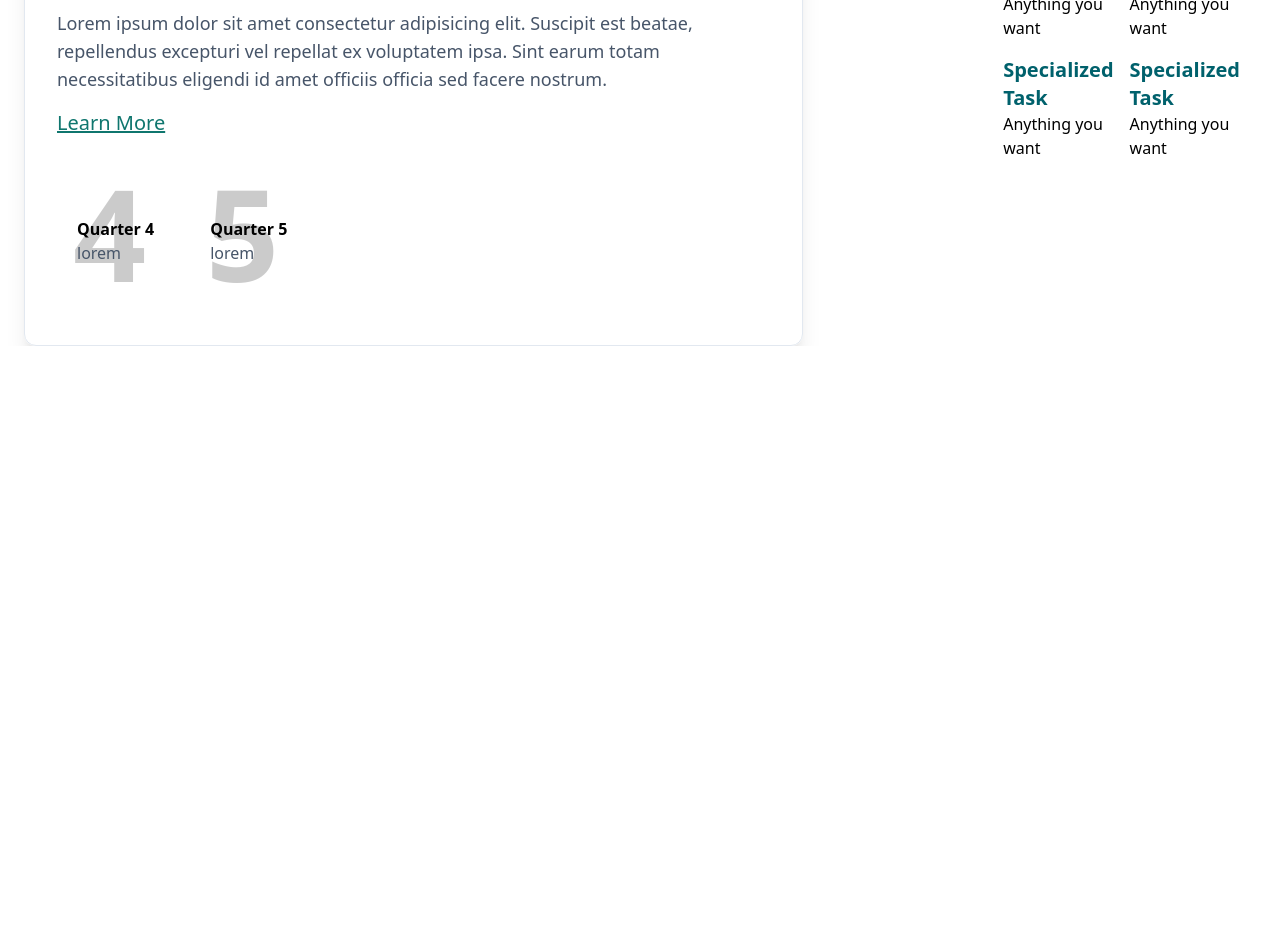
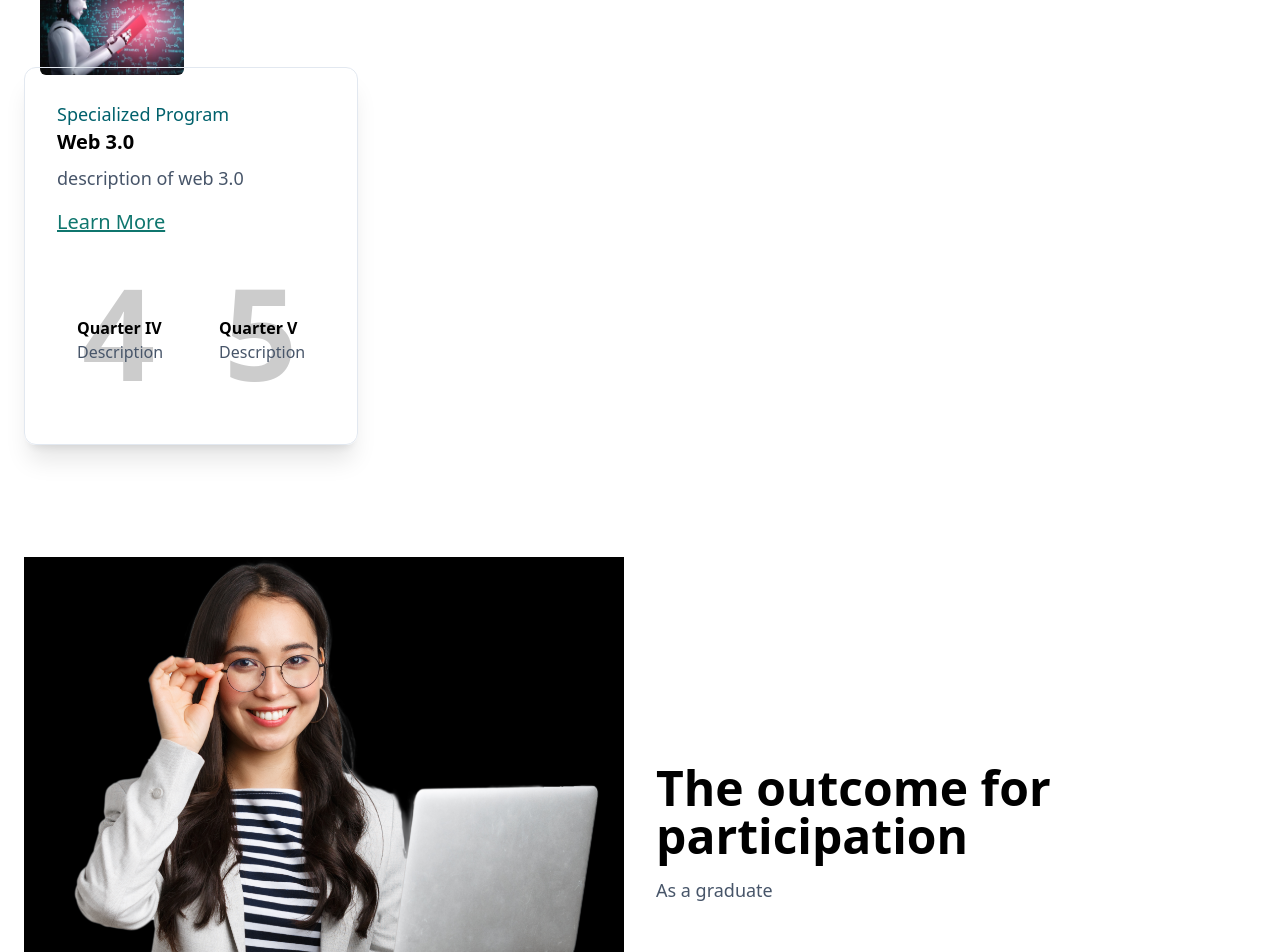
Before and after one commit to EponymousBearer/panaverse_figma_clone, a Next.js app: page / in a window 1280 px wide. Shown: the part 1600-2552 px from the top of the page. Before the commit the page ends 1946 px from the top, so only its background shows below. Built offline with nearby package versions, Linux system fonts and the light colour scheme.

Commit message:
copied done start own

```diff
--- a/src/app/components/layout/header.tsx
+++ b/src/app/components/layout/header.tsx
@@ -1,12 +1,13 @@
-import panaverse_logo from "/public/panaverse_logo.png";
+import Wrapper from "../shared/Wrapper";
 import Image from "next/image";
 import Link from "next/link";
-import Wrapper from "../shared/Wrapper";
+import panaverse_logo from "@/app/assets/images/panaverselogo.png";
 
 const header = () => {
   return (
+    <header className="sticky top-0 z-10 bg-blue-100">
       <Wrapper>
-      <header className="flex justify-between max-w-screen-xl mx-auto py-4 bg-blue-100 sticky top-0 items-center">
+        <div className="flex justify-between max-w-screen-xl mx-auto py-2 items-center">
           <div>
             <Image src={panaverse_logo} alt="Panaverse Dao Logo" />
           </div>
@@ -23,8 +24,9 @@ const header = () => {
               <button>Contact</button>
             </li>
           </ul>
+        </div>
+      </Wrapper>
     </header>
-    </Wrapper>
   );
 };
 
--- /dev/null
+++ b/src/app/components/widgets/ProgramOutcome.tsx
@@ -0,0 +1,36 @@
+import Wrapper from "../shared/Wrapper";
+import Image from "next/image";
+import outcome from "@/app/assets/images/programsection.png";
+
+
+const outcomePoints = ["Product Ownership", "Freelancing", "abc", "abcd"];
+
+const ProgramOutcome = () => {
+  return (
+    <section className="mt-16 md:mt-28">
+      <Wrapper>
+        <div className="flex gap-x-8 items-center flex-col-reverse md:flex-row">
+          {/* {Left - Image} */}
+          <div className="flex-1">
+            <Image src={outcome} alt="program outcome" />
+          </div>
+          {/* {Right - Content} */}
+          <div className="flex-1">
+            <h2 className="font-bold text-5xl">The outcome for participation</h2>
+            <p className="mt-4 text-slate-600 text-lg">As a graduate</p>
+            <div className="mt-6 grid grid-cols-2 gap-x-2 gap-y-4">
+                {outcomePoints.map((item, i) => (
+                    <div key={i} className="flex items-center gap-x-2">
+                        {/* SVG */}
+                        <h3 className="font-medium text-lg"></h3>
+                    </div>
+                ) )}
+            </div>
+          </div>
+        </div>
+      </Wrapper>
+    </section>
+  );
+};
+
+export default ProgramOutcome;
--- a/src/app/components/widgets/Specialized.tsx
+++ b/src/app/components/widgets/Specialized.tsx
@@ -1,15 +1,18 @@
+"use client";
+
 import Wrapper from "../shared/Wrapper";
 import Boxes from "../shared/Boxes";
-// import Image from "next/image";
-// import Web3Img from "../../assets/images/web-3.jpg";
-// import AiImg from "../assets/images/ai.jpg";
+import Image from "next/image";
+import Web3Img from "@/app/assets/images/web-3.jpg";
+import AiImg from "@/app/assets/images/ai.jpg";
+import { useState } from "react";
 
 export const programData = [
   {
     slug: "wmd",
     header: "Web 3.0",
     description: "description of web 3.0",
-    // image: Web3Img,
+    image: Web3Img,
     quarter: [
       {
         header: "Quarter IV",
@@ -27,7 +30,7 @@ export const programData = [
     slug: "ai",
     header: "AI",
     description: "description of Ai",
-    // image: AiImg,
+    image: AiImg,
     quarter: [
       {
         header: "Quarter IV",
@@ -40,10 +43,15 @@ export const programData = [
         number: 5,
       },
     ],
-  }
+  },
 ];
 
 const Specialized = () => {
+  const [selectedItem, setSelectedItem] = useState("wmd");
+  const selectedItemsData = programData.find(
+    (item) => item.slug === selectedItem
+  );
+
   return (
     <section>
       <Wrapper>
@@ -58,53 +66,48 @@ const Specialized = () => {
           </p>
         </div>
 
-        <div className="mt-10 flex gap-x-6 gap-y-8">
+        <div className="mt-10 flex flex-col-reverse gap-x-6 gap-y-8">
           {/* Content Left */}
-          <div className="basis-8/12 shadow-xl rounded-xl border border-slate-200 py-8 px-8">
+          <div className="sticky top-28 basis-8/12 self-start shadow-xl rounded-xl border border-slate-200 py-8 px-8">
             <h4 className="text-primary text-lg font-medium">
               Specialized Program
             </h4>
-            <h1 className="text-xl font-bold ">
-              Web 3.0 Blockchain and Metaverse Specialization
-            </h1>
+            <h1 className="text-xl font-bold ">{selectedItemsData?.header}</h1>
             <p className="text-lg text-slate-600 mt-2">
-              Lorem ipsum dolor sit amet consectetur adipisicing elit. Suscipit
-              est beatae, repellendus excepturi vel repellat ex voluptatem ipsa.
-              Sint earum totam necessitatibus eligendi id amet officiis officia
-              sed facere nostrum.
+              {selectedItemsData?.description}
             </p>
             <button className="text-teal-700 text-xl mt-4 underline">
               Learn More{" "}
             </button>
-            <div className="flex gap-4 mt-8">
-              <Boxes
-                description="lorem"
-                header="Quarter 4"
-                number={4}
-                haveBorder={false}
-              />
-              <Boxes
-                description="lorem"
-                header="Quarter 5"
-                number={5}
-                haveBorder={false}
-              />
+            <div className="flex flex-col sm:flex-row gap-4 mt-8">
+              {selectedItemsData?.quarter.map((item) => (
+                <Boxes
+                  key={item.number}
+                  description={item.description}
+                  header={item.header}
+                  number={item.number}
+                  haveBorder={false}
+                />
+              ))}
             </div>
           </div>
           {/* Content Right */}
           <div className=" px-4 space-y-4 py-6 basis-4/12">
             {programData.map((item, i) => (
-              <div key={item.slug} className="item-center flex gap-x-4 cursor-pointer">
+              <div
+                onClick={() => setSelectedItem(item.slug)}
+                key={item.slug}
+                className="item-center flex gap-x-4 cursor-pointer"
+              >
                 <div className="flex-shrink-0 h-24 w-36">
-                  {/* <div className="w-20 h-16 rounded bg-red-500">a</div> */}
-                  {/* <Image src={item.image} alt={item.header} className={"h-24 object-cover rounded-md"} /> */}
+                  <div className="w-20 h-16 rounded bg-red-500">a</div>
+                  <Image src={item.image} alt={item.header} className={"h-24 object-cover rounded-md"} />
                 </div>
                 <div>
                   <h4 className="text-primary text-xl font-semibold">
                     Specialized Task
                   </h4>
                   <h3>Anything you want</h3>
-
                 </div>
                 <div>
                   <h4 className="text-primary text-xl font-semibold">
--- a/src/app/page.tsx
+++ b/src/app/page.tsx
@@ -2,6 +2,7 @@ import Hero from "./components/widgets/Hero";
 import CoreTracks from "./components/widgets/CoreTracks";
 import Head from 'next/head';
 import Specialized from "./components/widgets/Specialized";
+import ProgramOutcome from "./components/widgets/ProgramOutcome";
 
 export default function Page() {
   return (
@@ -9,6 +10,7 @@ export default function Page() {
       <Hero></Hero>
       <CoreTracks></CoreTracks>
       <Specialized></Specialized>
+      <ProgramOutcome></ProgramOutcome>
     </>
   );
 }
```
Also changed, not shown: src/app/assets/images/panaverselogo.png (added), src/app/assets/images/programsection.png (added). Lines whose indentation alone changed are shown as unchanged.
